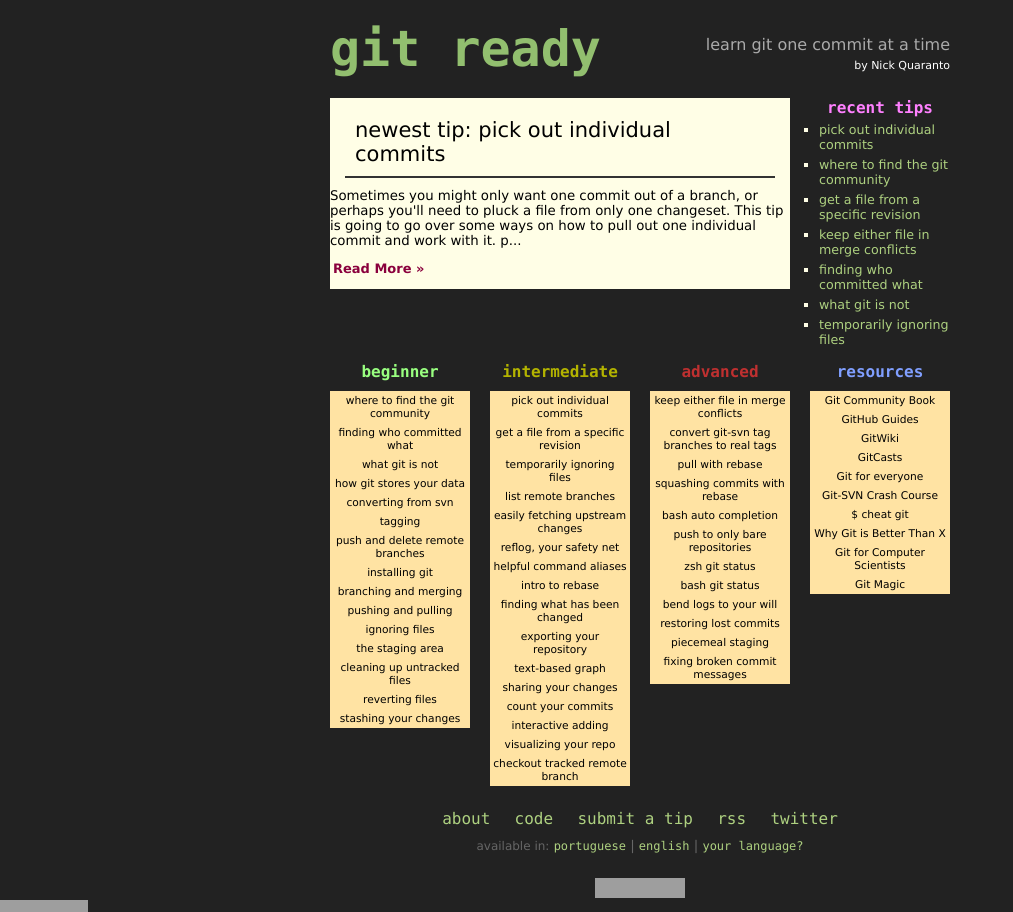
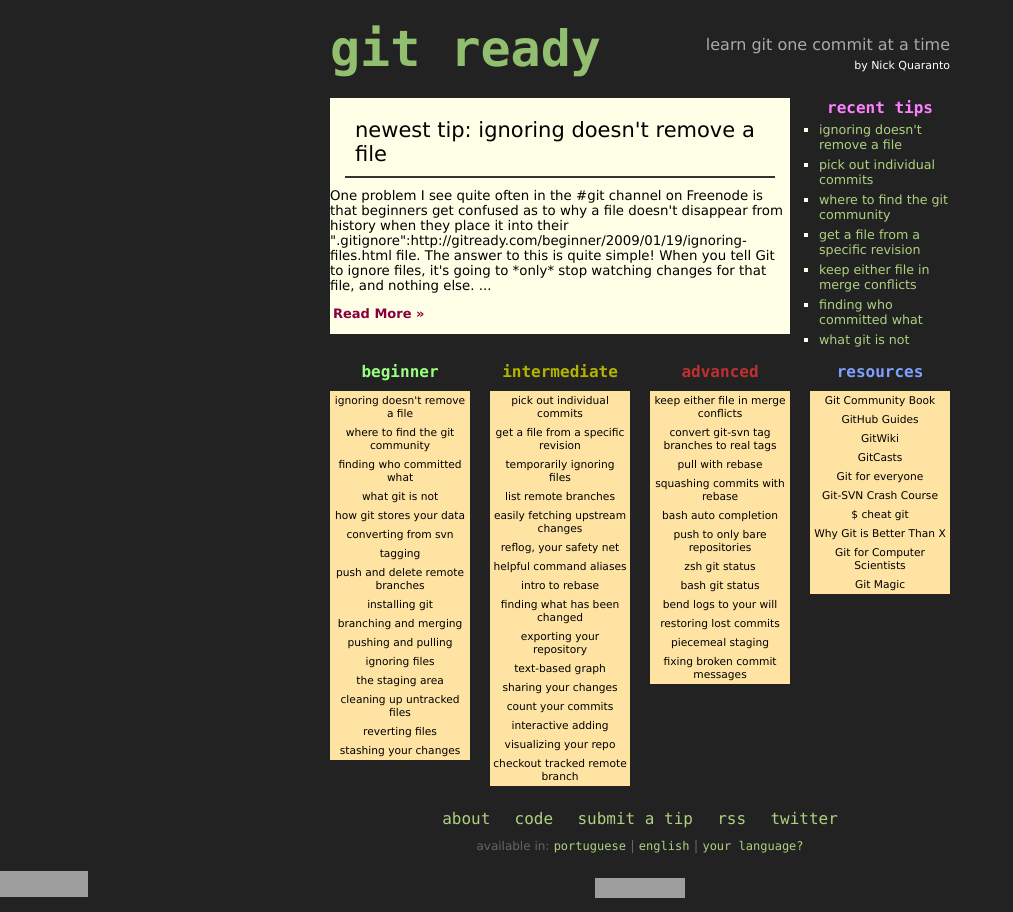
Before and after one commit to qrush/gitready, a Jekyll site: the page built from index.html, in a window 1280 px wide. Shown: the whole page, without its empty margins (0-1013 px from the left). Built offline with Jekyll 4.4.1, drawn with Linux system fonts in a browser that asks for light colours; grey boxes are pictures that could not be loaded.

Commit message:
Friday's post and moving the counter down

```diff
--- a/_layouts/default.html
+++ b/_layouts/default.html
@@ -71,6 +71,9 @@
       <div>
         <a rel="license" href="http://creativecommons.org/licenses/by-sa/3.0/us/"><img alt="Creative Commons License" style="border-width:0" src="http://i.creativecommons.org/l/by-sa/3.0/us/88x31.png" /></a>
       </div>
+      <div id="counter">
+        <script src="http://errcount.com/ctr/762.js"></script>
+      </div>
     </div>
   </div>
   <script type="text/javascript">
@@ -82,9 +85,8 @@
   var pageTracker = _gat._getTracker("UA-6929260-1");
   pageTracker._trackPageview();
   } catch(err) {}</script>
-  <div id="counter">
-    <script src="http://errcount.com/ctr/762.js"></script>
-    <p id="feedburner"><a href="http://feeds2.feedburner.com/git-ready"><img src="http://feeds2.feedburner.com/~fc/git-ready?bg=FFE3A3&amp;fg=000000&amp;anim=0" height="26" width="88" style="border:0" alt="" /></a></p>
+  <div id="feedburner">
+    <a href="http://feeds2.feedburner.com/git-ready"><img src="http://feeds2.feedburner.com/~fc/git-ready?bg=FFE3A3&amp;fg=000000&amp;anim=0" height="26" width="88" style="border:0" alt="" /></a>
   </div>
 </body>
 </html>
--- /dev/null
+++ b/_posts/2009-03-06-ignoring-doesnt-remove-a-file.textile
@@ -0,0 +1,19 @@
+---
+layout: post
+title: ignoring doesn't remove a file
+category: beginner
+---
+
+One problem I see quite often in the #git channel on Freenode is that beginners get confused as to why a file doesn't disappear from history when they place it into their ".gitignore":http://gitready.com/beginner/2009/01/19/ignoring-files.html file. The answer to this is quite simple! When you tell Git to ignore files, it's going to *only* stop watching changes for that file, and nothing else. This means that the history will still remember the file and have it.
+
+If you want to remove a file from the repository, but keep it in your working directory, simply use:
+
+@git rm --cached <file>@
+
+However, this will still keep the file in history. If you actually want to remove it from history, you really have two options: rewrite your repository's commits, or start over. Both options really suck, and that's for a good reason: Git tries hard not to lose your data. Just like with "rebasing":http://gitready.com/intermediate/2009/01/31/intro-to-rebase.html, Git forces you to think about these kinds of options since they are destructive operations.
+
+If you did actually want to remove a file from history, @git filter-branch@ is the hacksaw you're looking for. Definitely read up on its "manpage":http://www.kernel.org/pub/software/scm/git/docs/git-filter-branch.html before using it, since it will literally rewrite your project's commits. This actually is a great tool for some actions, and can do all sorts of stuff like totally removing an author's commits to moving the project root folder around. The command to remove a file from all revisions is:
+
+@git filter-branch --index-filter 'git rm --cached <file>' HEAD@
+
+This action can definitely be useful when you need to blow out sensitive or confidential information that may have been placed in your repository. More tips in the future will cover some of the other neat things @filter-branch@ can do. If you know of any useful tips regarding it, let us know in the comments or "submit a tip!":http://gitready.com/submit.html
--- a/css/screen.css
+++ b/css/screen.css
@@ -36,15 +36,14 @@
 #disqus { background: #DEE6CF; padding: 10px; }
 #date { text-align: center; color: #333; font-size: 80%;}
 #post img { padding: 10px; border: 2px solid #aaa; background: #eee; }
-#feedburner { padding: 0; position: absolute; }
-#counter {
-	position: fixed;
-	bottom: 0;
-	left: 0;
-	margin: 0;
+#feedburner {
+  position: fixed;
+  bottom: 0;
+  left: 0;
+  margin: 0;
 }
 
-#counter > div { position: relative; margin-left: 100px;}
+#counter { margin-left: 425px; }
 
 
 /*****************************************************************************/
--- a/index.html
+++ b/index.html
@@ -7,7 +7,7 @@
   <h2><a href="{{ first_post.url }}">
     newest tip: {{ first_post.title }}
   </a></h2>
-  {{ first_post.content | truncate: 225 }}
+  {{ first_post.content | truncate: 400 }}
   <a id="more" href="{{ first_post.url }}">Read More &raquo;</a>
 </div>
 <div class="grid_2 omega">
```
Lines whose indentation alone changed are shown as unchanged.
